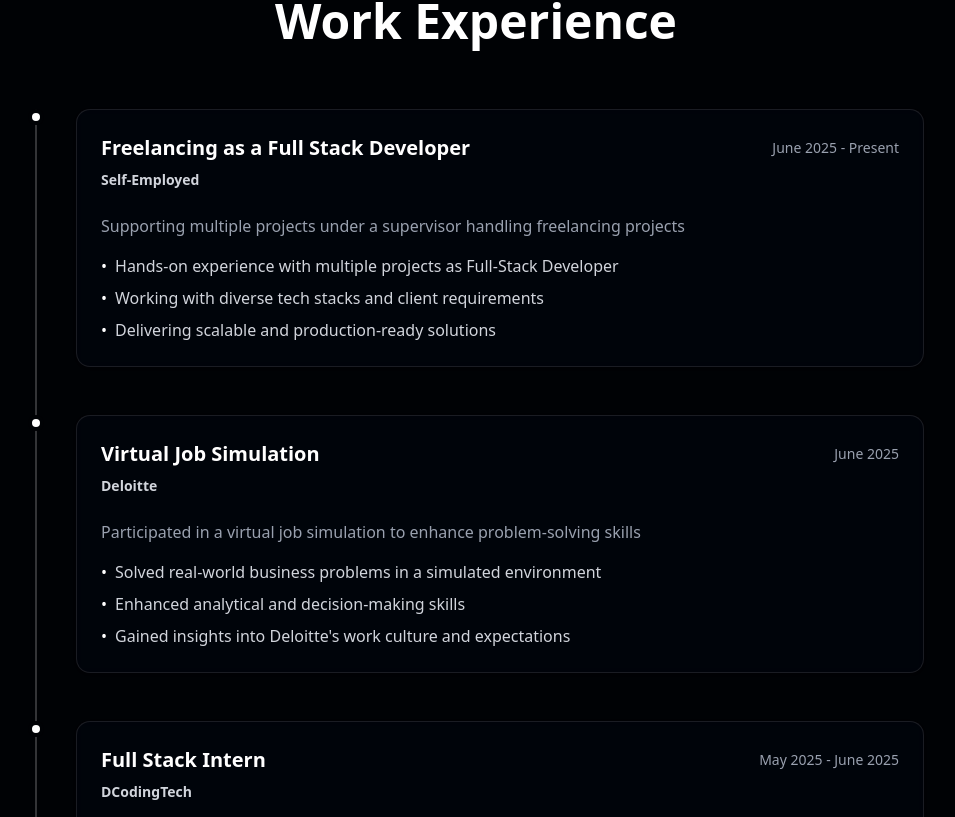
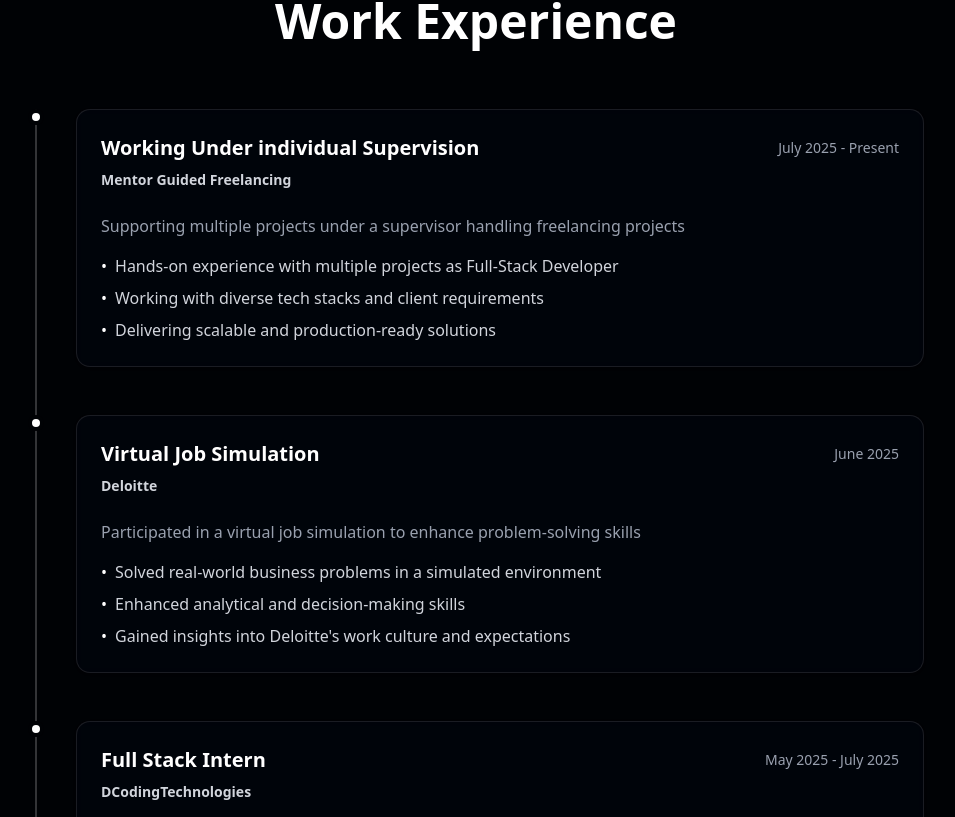
Before and after one commit to Akshayguleria22/portfolio, a Next.js app: page / in a window 1280 px wide. Shown: the part 883-1700 px from the top of the page, without its empty margins (164-1119 px from the left). Built offline with nearby package versions, Linux system fonts and the light colour scheme.

Commit message:
Update exp

```diff
--- a/components/Experience.tsx
+++ b/components/Experience.tsx
@@ -14,38 +14,40 @@ interface ExperienceItem {
 
 const experiences: ExperienceItem[] = [
   {
-    title: "Freelancing as a Full Stack Developer",
-    company: "Self-Employed",
-    period: "June 2025 - Present",
-    description: "Supporting multiple projects under a supervisor handling freelancing projects",
+    title: "Working Under individual Supervision",
+    company: "Mentor Guided Freelancing",
+    period: "July 2025 - Present",
+    description:
+      "Supporting multiple projects under a supervisor handling freelancing projects",
     achievements: [
       "Hands-on experience with multiple projects as Full-Stack Developer",
       "Working with diverse tech stacks and client requirements",
-      "Delivering scalable and production-ready solutions"
-    ]
+      "Delivering scalable and production-ready solutions",
+    ],
   },
   {
     title: "Virtual Job Simulation",
     company: "Deloitte",
     period: "June 2025",
-    description: "Participated in a virtual job simulation to enhance problem-solving skills",
+    description:
+      "Participated in a virtual job simulation to enhance problem-solving skills",
     achievements: [
       "Solved real-world business problems in a simulated environment",
       "Enhanced analytical and decision-making skills",
-      "Gained insights into Deloitte's work culture and expectations"
-    ]
+      "Gained insights into Deloitte's work culture and expectations",
+    ],
   },
   {
     title: "Full Stack Intern",
-    company: "DCodingTech",
-    period: "May 2025 - June 2025",
+    company: "DCodingTechnologies",
+    period: "May 2025 - July 2025",
     description: "Great learning experience working with an amazing team",
     achievements: [
       "Gained hands-on skills in full-stack development",
       "Collaborated with experienced developers on real-world projects",
-      "Applied modern development practices and workflows"
-    ]
-  }
+      "Applied modern development practices and workflows",
+    ],
+  },
 ];
 
 function ExperienceCard({ experience, index }: { experience: ExperienceItem; index: number }) {
```
